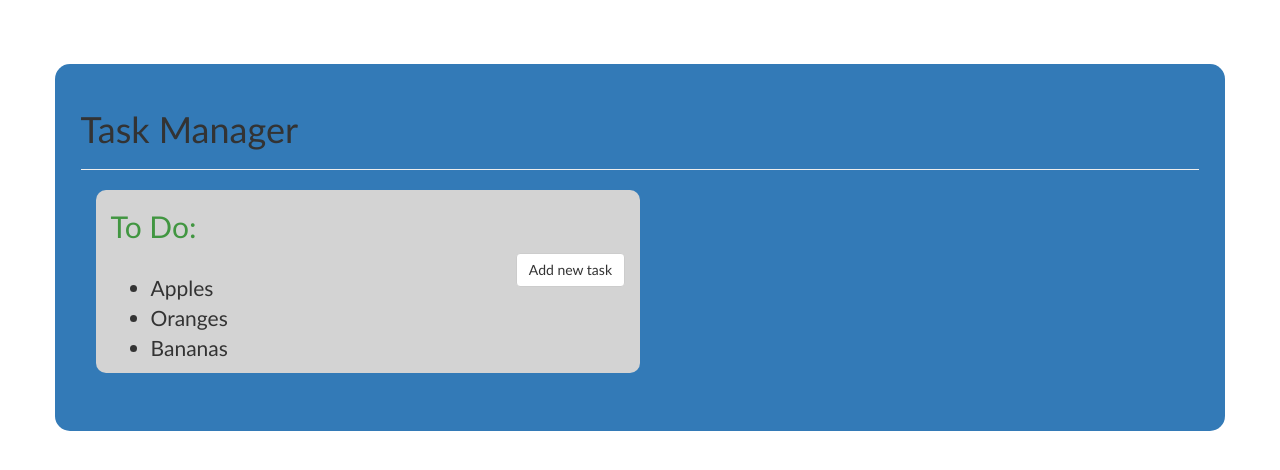
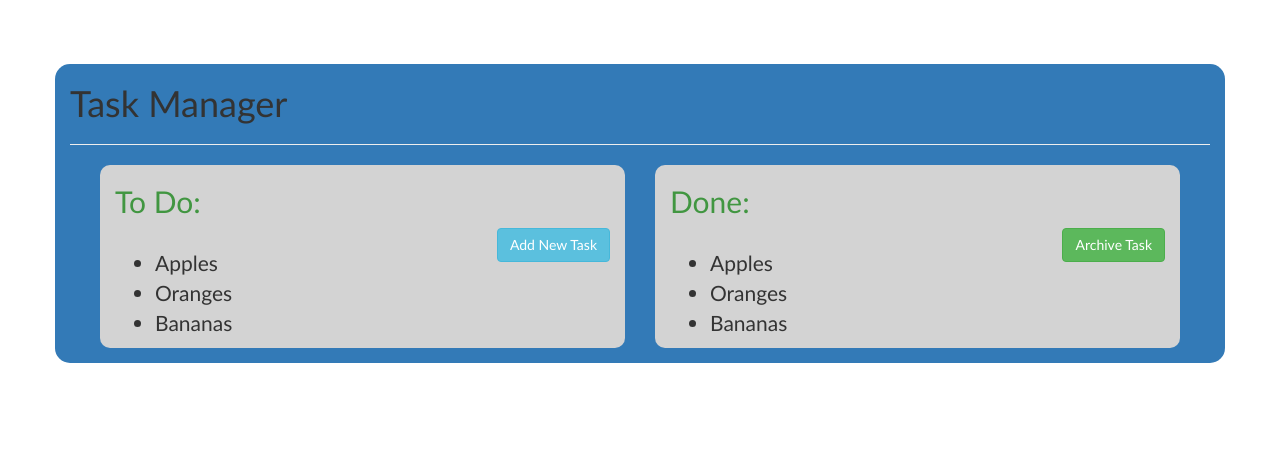
Before and after one commit to maent45/Flatlander-s_AngularJS_WebApp, a plain HTML site: page javascript_refresher/index.html in a window 1280 px wide. Drawn offline with nearby package versions, Linux system fonts and the light colour scheme.

Commit message:
created right panel
created right side panel with only static content, will later link js to
edit and make content dynamic

```diff
--- a/javascript_refresher/css/custom.css
+++ b/javascript_refresher/css/custom.css
@@ -3,7 +3,6 @@ body{
 }
 .mainContainer{
     background-color: #337ab7;
-    padding: 2%;
     border-radius: 15px;
     margin-top: 5%;
 }
@@ -29,3 +28,13 @@ li.edit input{
 .leftPanel h2{
     color: #419641;
 }
+
+/*--- right panel css ---*/
+.rightPanel{
+    background-color: lightgray;
+    border-radius: 10px;
+    margin-bottom: 3%;
+}
+.rightPanel h2{
+    color: #419641;
+}
--- a/javascript_refresher/index.html
+++ b/javascript_refresher/index.html
@@ -12,11 +12,12 @@
     <h1>Task Manager</h1>
     <hr>
 
+    <div class="col-lg-12 col-md-12 col-sm-12 col-xs-12">
         <!--- left panel --->
-    <div class="col-lg-12 col-md-12 col-sm-12 col-xs-12">
-        <div class="col-lg-6 leftPanel">
+        <div class="col-lg-6">
+            <div class="col-lg-12 leftPanel">
                 <h2>To Do:</h2>
-            <button class="btn btn-default pull-right" id="btnAddTask">Add new task</button>
+                <button class="btn btn-info pull-right" id="btnAddTask">Add New Task</button>
                 <br/>
                 <ul id="checklist">
                     <li>
@@ -35,6 +36,32 @@
             </div>
         </div>
 
+        <!--- right panel --->
+        <div class="col-lg-6">
+            <div class="col-lg-12 rightPanel">
+                <h2>Done:</h2>
+                <button class="btn btn-success pull-right">Archive Task</button>
+                <br/>
+                <ul>
+                    <li>
+                        <span>Apples</span>
+                        <input value="Apples">
+                    </li>
+                    <li>
+                        <span>Oranges</span>
+                        <input value="Oranges">
+                    </li>
+                    <li>
+                        <span>Bananas</span>
+                        <input value="Bananas">
+                    </li>
+                </ul>
+            </div>
+        </div>
+    </div>
+
+
+
     <hr/>
 
 </div>
```
Lines whose indentation alone changed are shown as unchanged.
